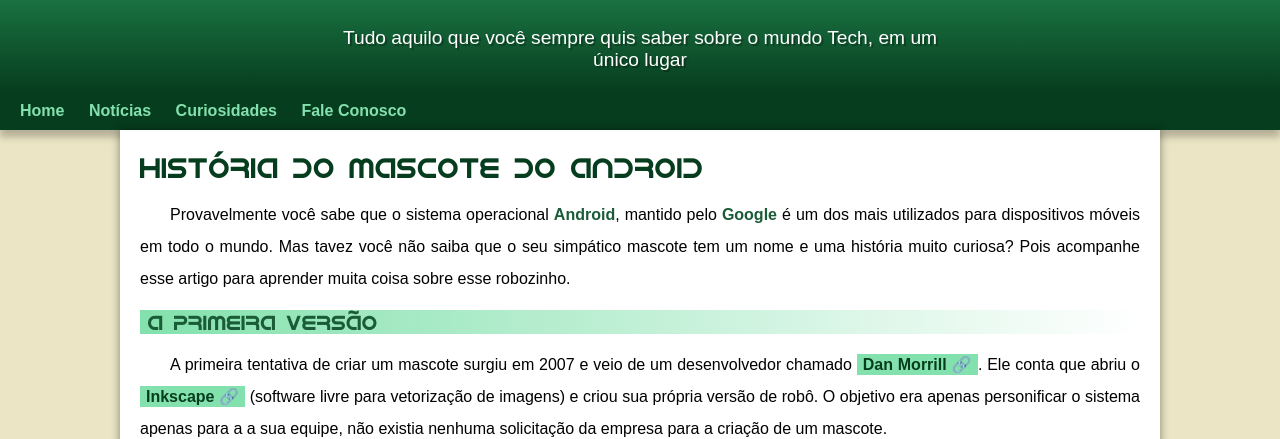
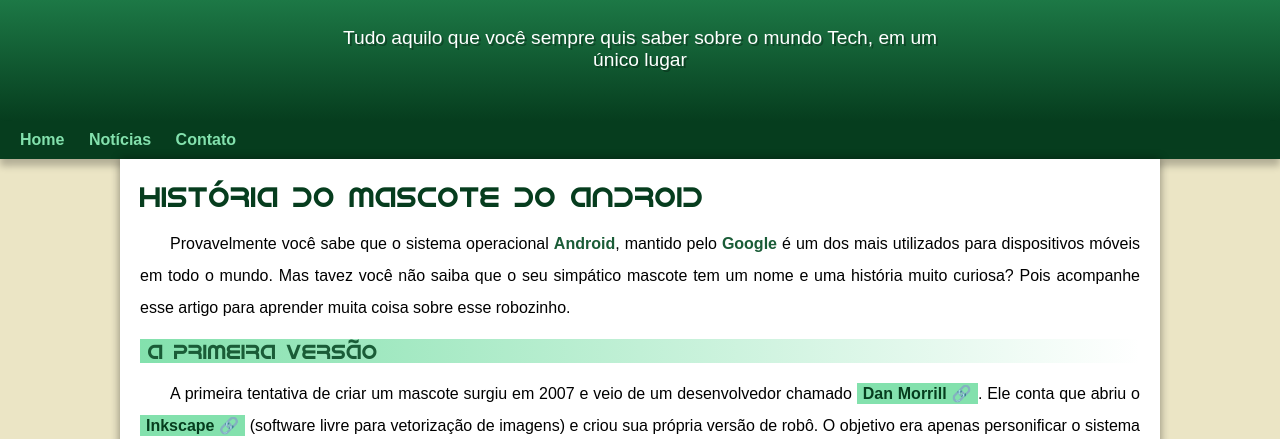
Before and after one commit to Fecodes/projeto-android, a plain HTML site: page index.html in a window 1280 px wide. Shown: the part 98-537 px from the top of the page. Drawn offline with Linux system fonts and the light colour scheme; a web font is replaced by a local one.

Commit message:
Atualização

```diff
--- a/estilo/style.css
+++ b/estilo/style.css
@@ -70,7 +70,8 @@ header > p {
    margin: auto;
    padding-right: 10px;
    padding-left: 10px;
-   text-shadow: 2px 2px #00000048
+   text-shadow: 2px 2px #00000048;
+   padding-bottom: 50px;
 }
 
 nav {
--- a/index.html
+++ b/index.html
@@ -15,8 +15,7 @@
     <nav>
         <a href="#">Home</a>
         <a href="#">Notícias</a>
-        <a href="#">Curiosidades</a>
-        <a href="#">Fale Conosco</a>
+        <a href="#">Contato</a>
     </nav>
 
     <main>
```
